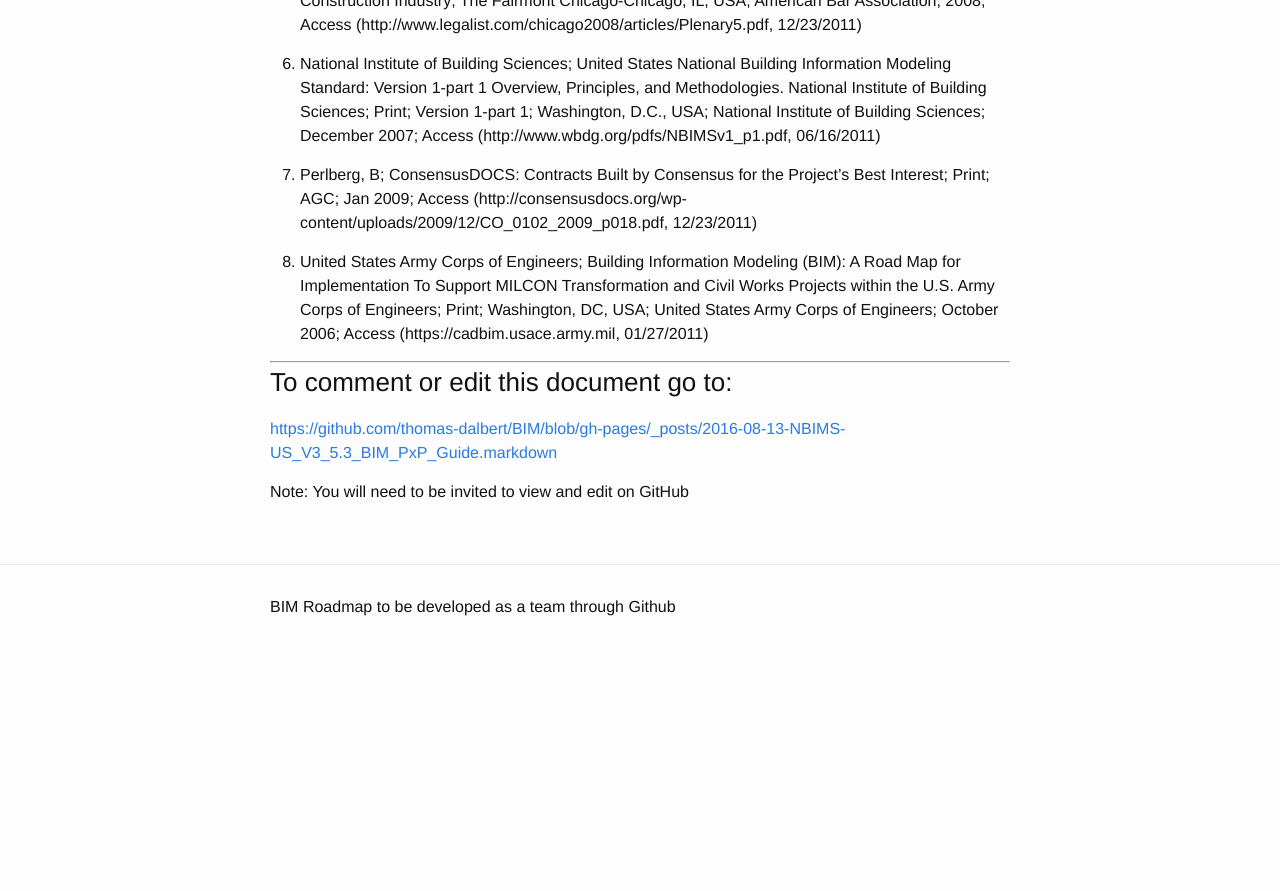
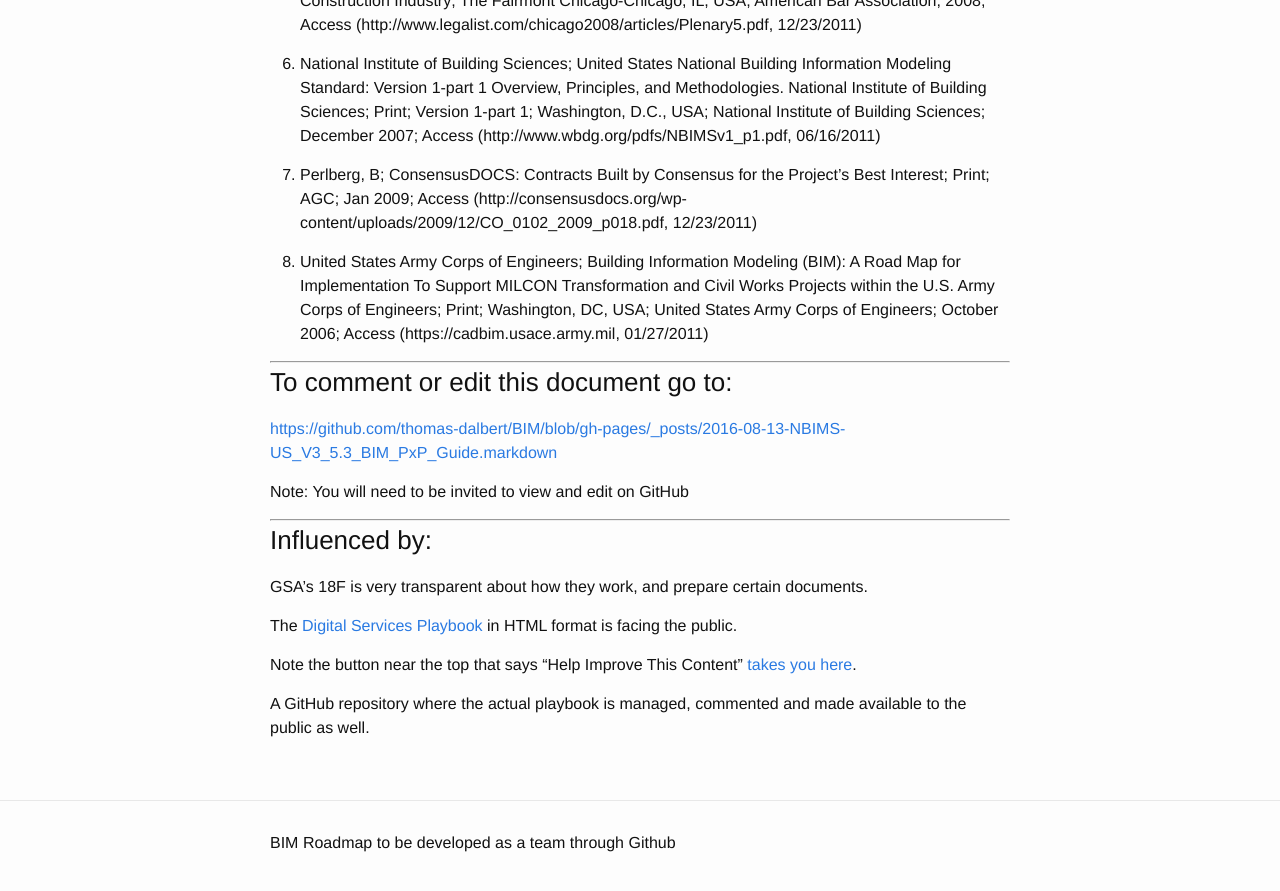
Before and after one commit to buildingSMARTalliance/BIMStorm, a Jekyll site: the page built from _posts/2016-08-13-NBIMS-US_V3_5.3_BIM_PxP_Guide.markdown, in a window 1280 px wide and 900 px high, scrolled down 20473 px. Shown: the top 891 px of the window. Built offline with Jekyll 4.4.1, drawn with Linux system fonts in a browser that asks for light colours; before the commit the page ends 21137 px from its top, so only the background shows below that.

Commit message:
Update 2016-08-13-NBIMS-US_V3_5.3_BIM_PxP_Guide.markdown

```diff
--- a/_posts/2016-08-13-NBIMS-US_V3_5.3_BIM_PxP_Guide.markdown
+++ b/_posts/2016-08-13-NBIMS-US_V3_5.3_BIM_PxP_Guide.markdown
@@ -759,3 +759,18 @@ ________________________
 
 
 Note: You will need to be invited to view and edit on GitHub
+
+
+________________________
+
+### Influenced by:
+
+GSA’s 18F is very transparent about how they work, and prepare certain documents.
+
+The [Digital Services Playbook](https://playbook.cio.gov/#play1)
+in HTML format is facing the public.
+
+Note the button near the top that says “Help Improve This Content”
+[takes you here](https://github.com/usds/playbook#readme).
+
+A GitHub repository where the actual playbook is managed, commented and made available to the public as well.
```
